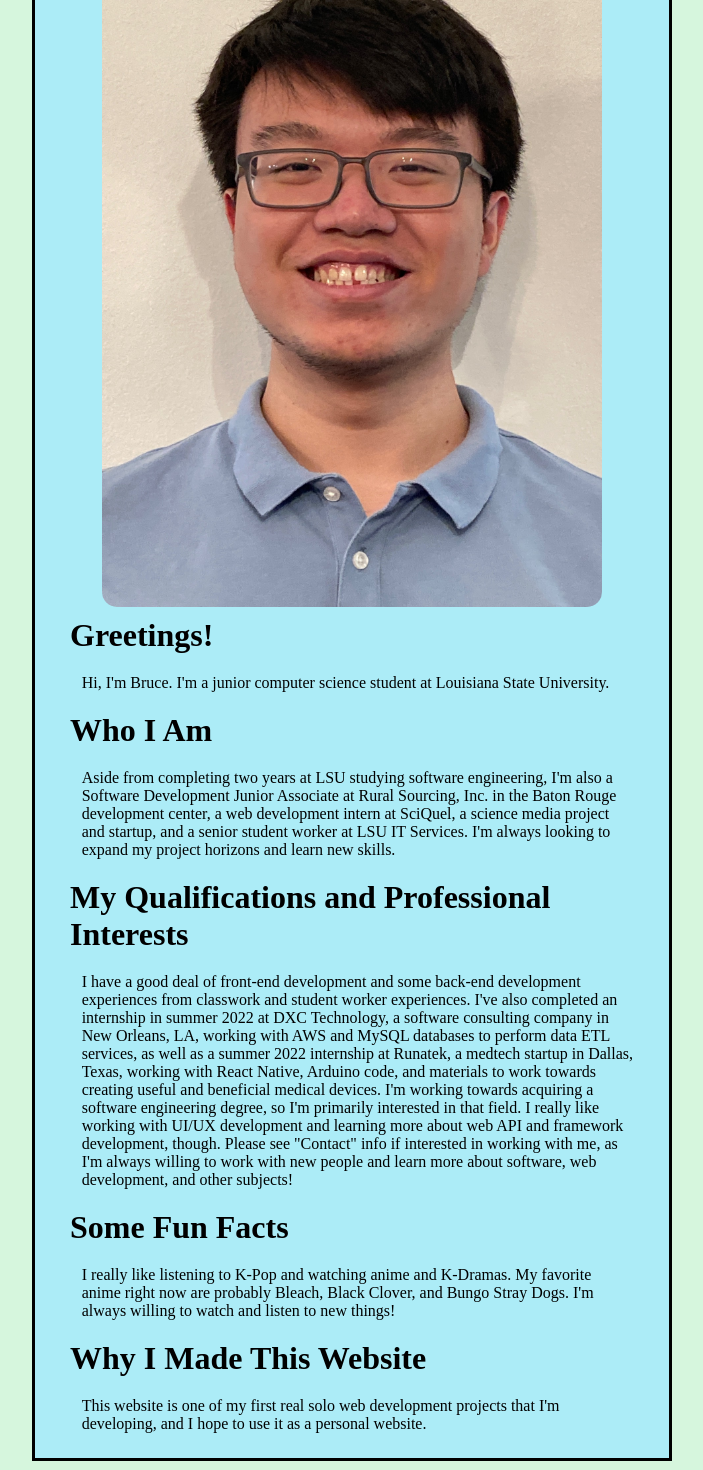
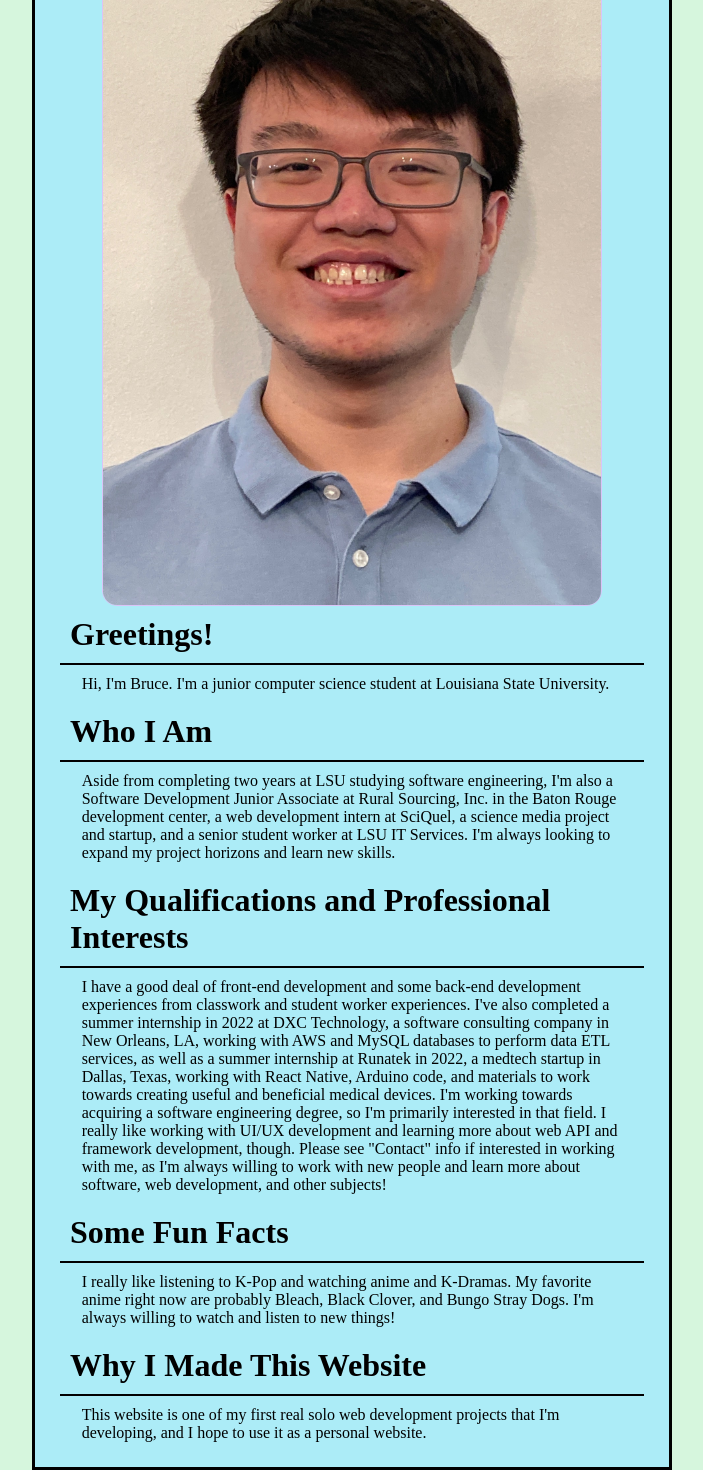
Before and after one commit to bquach1/website, a React (Create React App) app: page /website/about in a window 1280 px wide. Shown: the part 163-1633 px from the top of the page, without its empty margins (288-991 px from the left). Built offline with nearby package versions, Linux system fonts and the light colour scheme.

Commit message:
Styling changes for about and add css packages

```diff
--- /dev/null
+++ b/src/css/about.css
@@ -0,0 +1,3 @@
+.header {
+    border-bottom: 2px solid black;
+}
--- a/src/pages/about.js
+++ b/src/pages/about.js
@@ -1,17 +1,19 @@
+import { tSModuleDeclaration } from "@babel/types";
 import React from "react";
+import '../css/about.css';
 
 const About = () => {
   return (
     <div style={styles.wrapper} class="wrapper">
       <img style={styles.profilePicture} src={require('./images/personal_picture.jpg')} alt="Headshot"/>
-      <h1>
+      <h1 class="header">
         Greetings!
       </h1>
         <p>
           Hi, I'm Bruce. I'm a junior computer science student at
           Louisiana State University.
         </p>
-      <h1>
+      <h1 class="header">
         Who I Am
       </h1>
         <p>
@@ -22,16 +24,16 @@ const About = () => {
           worker at LSU IT Services. I'm always looking to expand my project
           horizons and learn new skills.
         </p>
-      <h1>
+      <h1 class="header">
         My Qualifications and Professional Interests
       </h1>
         <p>
           I have a good deal of front-end development and some back-end
           development experiences from classwork and student worker experiences.
-          I've also completed an internship in summer 2022 at DXC Technology,
+          I've also completed a summer internship in 2022 at DXC Technology,
           a software consulting company in New Orleans, LA, working with AWS and
-          MySQL databases to perform data ETL services, as well as a summer 2022 internship at
-          Runatek, a medtech startup in Dallas, Texas, working with React Native, Arduino
+          MySQL databases to perform data ETL services, as well as a summer internship at
+          Runatek in 2022, a medtech startup in Dallas, Texas, working with React Native, Arduino
           code, and materials to work towards creating useful and beneficial medical devices.
           I'm working towards acquiring a software engineering degree, so I'm
           primarily interested in that field. I really like working with UI/UX development
@@ -40,7 +42,7 @@ const About = () => {
           to work with new people and learn more about software, web development,
           and other subjects!
         </p>
-      <h1>
+      <h1 class="header">
         Some Fun Facts
       </h1>
         <p>
@@ -49,7 +51,7 @@ const About = () => {
           and Bungo Stray Dogs. I'm always willing to watch and listen to
           new things!
         </p>
-      <h1>
+      <h1 class="header">
         Why I Made This Website
       </h1>
         <p>
@@ -67,7 +69,10 @@ let styles = {
   profilePicture: {
     borderRadius: 15,
     width: 500,
-    height: 'auto'
+    height: 'auto',
+    borderStyle: 'solid',
+    borderWidth: 1,
+    borderColor: '#DAC4F7',
   },
   wrapper: {
     width: '50%',
```
